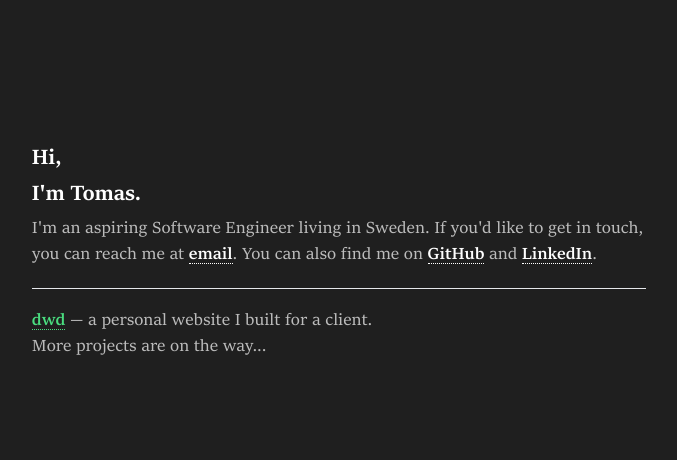
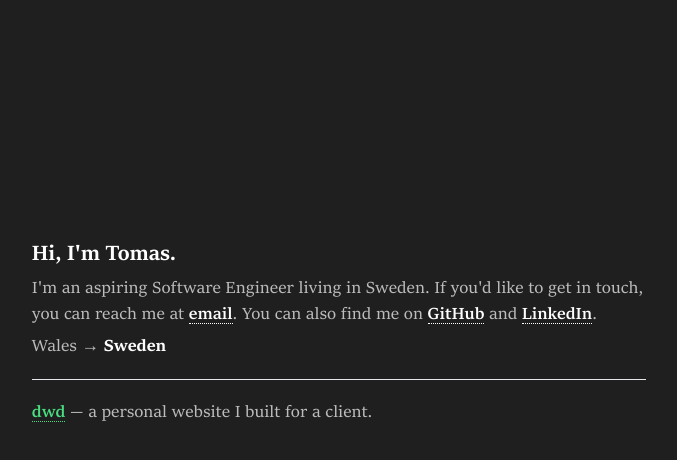
Before and after one commit to tlevesconte/portfolio-website, a Next.js app: page / in a window 1280 px wide. Shown: the top 460 px of the page, without its empty margins (301-978 px from the left). Built offline with nearby package versions, Linux system fonts and the light colour scheme.

Commit message:
Change title layout & add/remove some content

```diff
--- a/app/layout.tsx
+++ b/app/layout.tsx
@@ -9,8 +9,7 @@ const sitka = localFont({
 
 export const metadata: Metadata = {
   title: "Tomas Le Vesconte",
-  description:
-    "Hi! I'm Tomas, an aspiring Software Engineer living in Sweden.",
+  description: "Hi! I'm Tomas, an aspiring Software Engineer living in Sweden.",
 };
 
 export default function RootLayout({
@@ -20,7 +19,9 @@ export default function RootLayout({
 }) {
   return (
     <html lang="en">
-      <body className={`${sitka.className} px-[6%] mx-auto my-[18vmin] max-w-3xl bg-[#1F1F1F]`}>
+      <body
+        className={`${sitka.className} px-[6%] mx-auto my-[30vmin] max-w-3xl bg-[#1F1F1F]`}
+      >
         {children}
       </body>
     </html>
--- a/app/page.tsx
+++ b/app/page.tsx
@@ -5,14 +5,11 @@ export default function Home() {
       <header>
         <div className="flex flex-col justify-center text-[1.1em] text-white">
           <h1 className="mb-[.3em] text-[1.3em] font-bold leading-[normal]">
-            Hi,
+            Hi, I&apos;m Tomas.
           </h1>
-          <h2 className="mb-[.3em] text-[1.3em] font-bold leading-[normal]">
-            I&apos;m Tomas.
-          </h2>
-          <p className="text-white/70">
-          I&apos;m an aspiring Software Engineer living in Sweden. If you&apos;d like to get in touch, you can reach me
-            at{" "}
+          <p className="text-white/70 mb-[.3em]">
+            I&apos;m an aspiring Software Engineer living in Sweden. If
+            you&apos;d like to get in touch, you can reach me at{" "}
             <a
               className="border-b border-dotted border-white font-semibold text-white"
               href="mailto:tomas.levesconte@proton.me"
@@ -39,6 +36,9 @@ export default function Home() {
             </a>
             .
           </p>
+          <p className="text-white/70">
+            Wales → <b className="text-white">Sweden</b>
+          </p>
         </div>
       </header>
 
@@ -48,8 +48,16 @@ export default function Home() {
       {/* Main */}
       <main>
         <p className="text-[1.1em] text-white/70">
-          <a className="border-b border-dotted border-green-400 font-semibold text-green-400" href="https://danwallacedrummer.com" target="_blank" rel="noopener noreferrer">dwd</a> — a personal website I built for a client.<br />
-          More projects are on the way...
+          <a
+            className="border-b border-dotted border-green-400 font-semibold text-green-400"
+            href="https://danwallacedrummer.com"
+            target="_blank"
+            rel="noopener noreferrer"
+          >
+            dwd
+          </a>{" "}
+          — a personal website I built for a client.
+          <br />
         </p>
       </main>
     </div>
```
